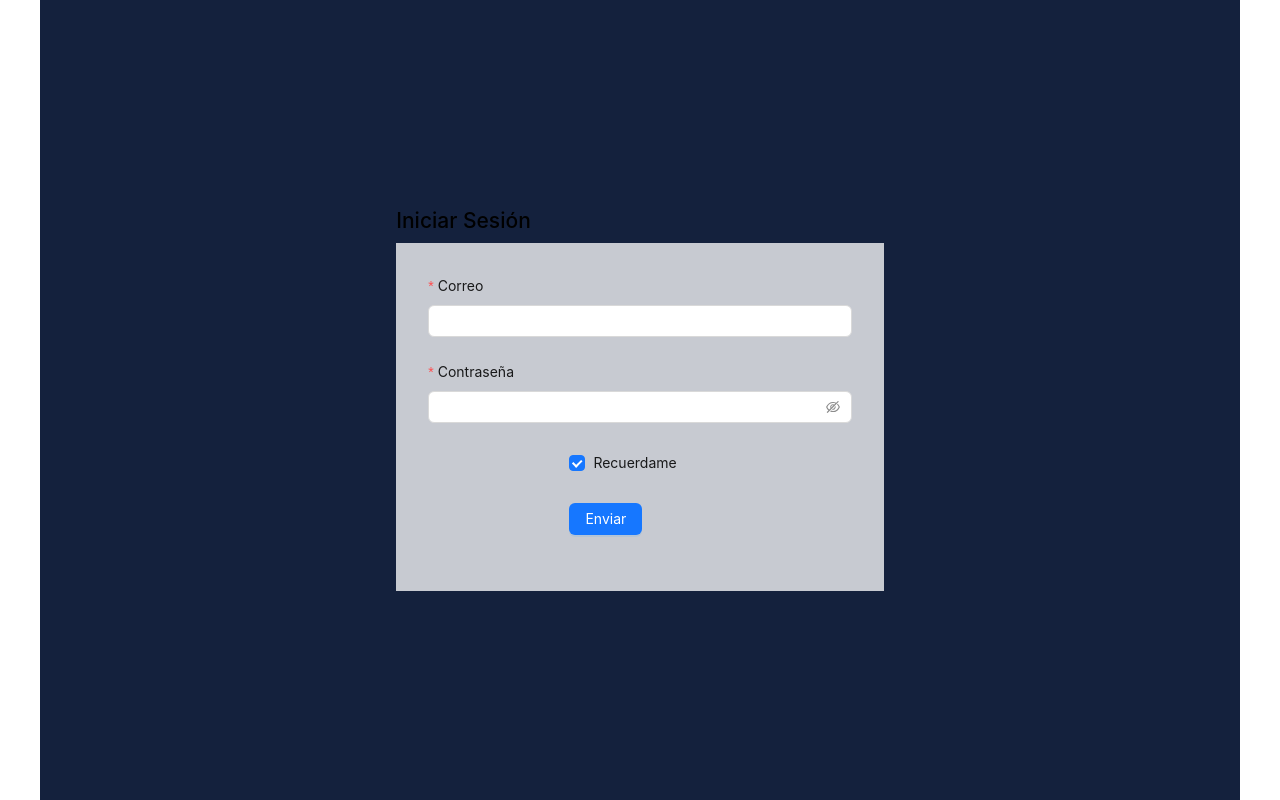
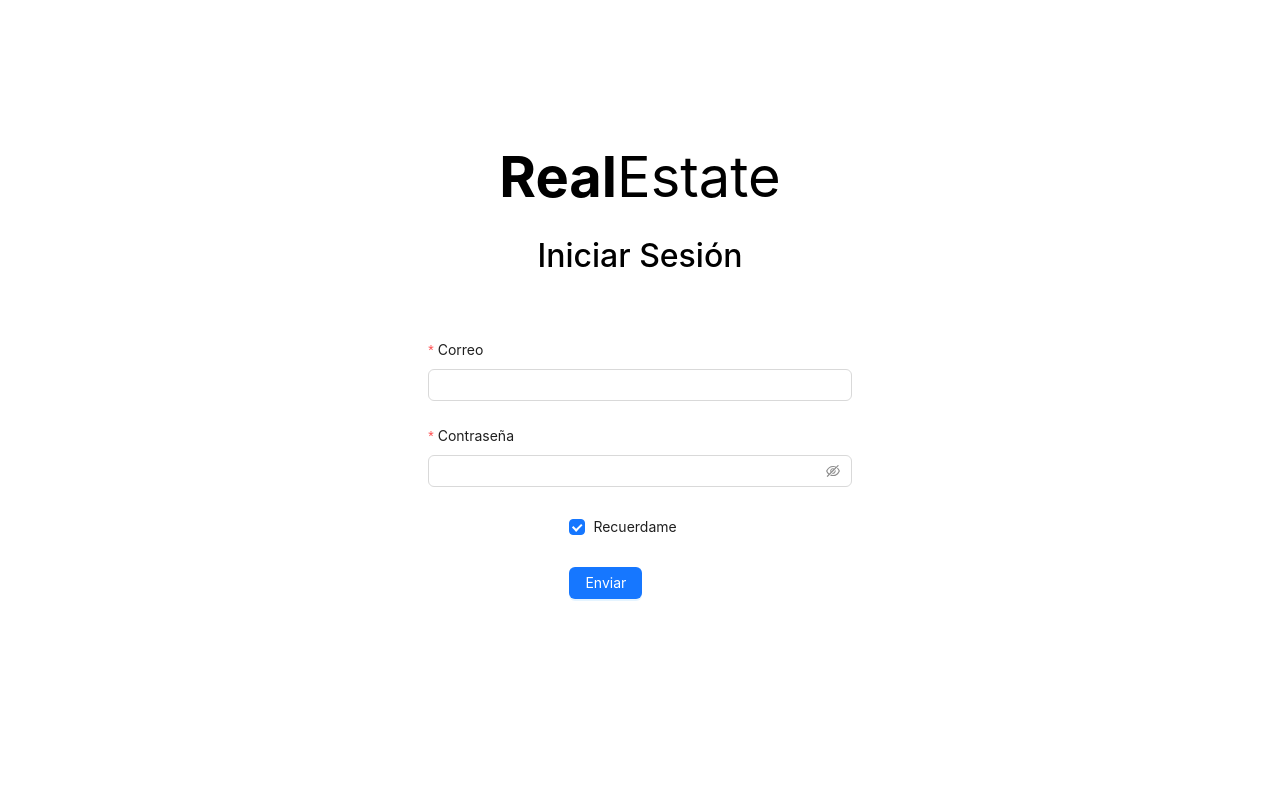
Before and after one commit to Walter-Daniel/bienesraices-frontend, a React (Vite) app: page / in a window 1280 px wide. Built offline with nearby package versions, Linux system fonts and the light colour scheme.

Commit message:
Reorganización del container y cambio de color

```diff
--- a/src/auth/login/Login.jsx
+++ b/src/auth/login/Login.jsx
@@ -26,6 +26,7 @@ export const Login = () => {
       <div className="container-fluid">
           <Row justify="center" className="login-container">
             <Col xs={20} md={16} lg={10}>
+              <h1>Real<span>Estate</span></h1>
                 <h2>Iniciar Sesión</h2>
               <div className="last-container">
                 <Form
--- a/src/styles.css
+++ b/src/styles.css
@@ -1,12 +1,12 @@
 :root {
-  --main-color: #14213d;
+  --main-color: #fefae0;
   /* --main-color: #ebebeb; */
   --color-2: #2b2d42;
   --color-3: #8d99ae;
   --color-4: #ef233c;
   --color-5: #a00c1e;
   --color-6: #ffd60a;
-  --color-white: #fff;
+  /* --color-white: #fff; */
 }
 
 *{
@@ -20,17 +20,18 @@
   font-weight: bold;
 } */
 
+
 .container-fluid {
   margin: 0 auto;
   max-width: 1200px;
   padding: 0 15px;
   overflow: hidden;
-  background-color: #14213d;
+  /* background-color: #14213d; */
 }
 
 /*************************** Login*********************************/
 .last-container {
-  background-color: rgba(255, 255, 255, 0.76);
+  /* background-color: rgba(255, 255, 255, 0.76); */
   padding: 2rem;
 
 }
@@ -41,15 +42,25 @@
   height: 100vh;
   width: 100%;
 }
-
-.last-container h2 {
-  text-align: end;
+.login-container h2 {
+  text-align: center;
+  /* color: var(--color-white); */
+  margin-bottom: 2rem;
+  font-size: 2rem;
+}
+.login-container h1 {
+  text-align: center;
+  font-size: 3.5rem;
+  font-weight: bold;
+}
+.login-container h1>span {
+  font-weight: lighter;
 }
 
 .layout-home {
   padding-top: 1.5rem;
   min-height: 80vh;
-  background-color: var(--color-white);
+  /* background-color: var(--color-white); */
   padding-bottom: 1rem;
 }
 .title-layout {
```
